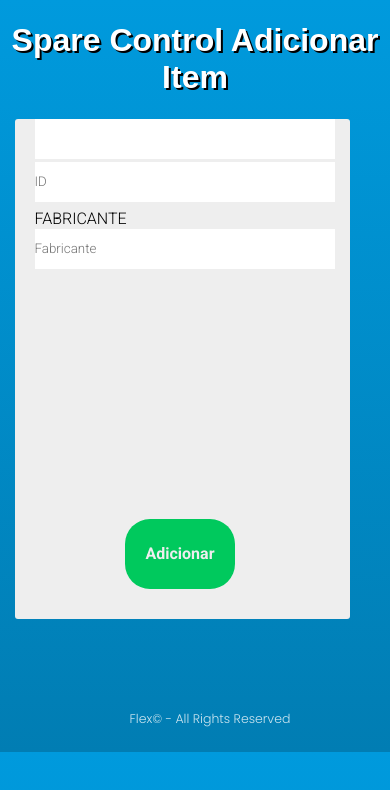
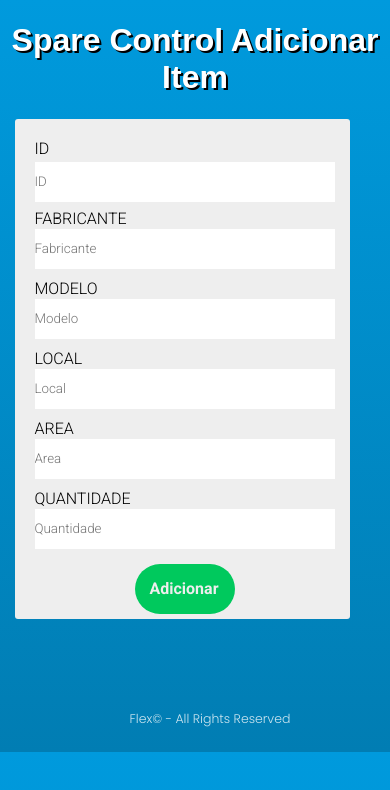
Before and after one commit to math-ops/spare-control-frontend, a React (Create React App) app: page /item in a window 390 px wide. Shown: the top 790 px of the page. Built offline with nearby package versions, Linux system fonts and the light colour scheme.

Commit message:
Item Page
Adding a Items Page

```diff
--- a/src/components/Item/index.jsx
+++ b/src/components/Item/index.jsx
@@ -12,17 +12,17 @@ export default function Item(){
         <Label className="fab">FABRICANTE</Label>
         <Input  className="fab-input" placeholder="Fabricante" />
 
-        <Label></Label>
-        <Input />
+        <Label className="mod">MODELO</Label>
+        <Input className="mod-input" placeholder="Modelo"/>
 
-        <Label></Label>
-        <Input />
+        <Label className="loc">LOCAL</Label>
+        <Input className="loc-input" placeholder="Local"/>
 
-        <Label></Label>
-        <Input />
+        <Label className="area">AREA</Label>
+        <Input className="area-input" placeholder="Area"/>
 
-        <Label></Label>
-        <Input />
+        <Label className="qtd">QUANTIDADE</Label>
+        <Input className="qtd-input" type="number" placeholder="Quantidade"/>
 
         <Button>
           <Strong>Adicionar</Strong>
@@ -70,13 +70,13 @@ export const Input = styled.input`
 
 export const Button = styled.a`
   position: absolute;
-  width: 110px;
-  height: 70px;
+  width: 100px;
+  height: 50px;
   border: none;
   border-radius: 25px;
   background: #00c95d;
-  margin-top: 400px;
-  margin-left: 110px;
+  margin-top: 445px;
+  margin-left: 120px;
 `;
 
 export const Strong = styled.strong`
@@ -84,8 +84,8 @@ export const Strong = styled.strong`
   font-family: 'Roboto', sans-serif;
   font-weight: 600;
   position: absolute;
-  margin-top: 25px;
-  margin-left:21px;
+  margin-top: 15px;
+  margin-left:15px;
   color: #eee;
 
 `;
--- a/src/components/Item/item.css
+++ b/src/components/Item/item.css
@@ -16,4 +16,40 @@
   .fab-input{
     margin-top: 110px;
   }
+
+  .mod{
+    margin-top: 160px;
+    margin-left: 20px;
+  }
+
+  .mod-input{
+    margin-top: 180px;
+  }
+
+  .loc{
+    margin-top: 230px;
+    margin-left: 20px;
+  }
+
+  .loc-input{
+    margin-top: 250px;
+  }
+
+  .area{
+    margin-top: 300px;
+    margin-left: 20px;
+  }
+
+  .area-input{
+    margin-top: 320px;
+  }
+
+  .qtd {
+    margin-top: 370px;
+    margin-left: 20px;
+  }
+
+  .qtd-input{
+    margin-top: 390px;
+  }
 }
```
